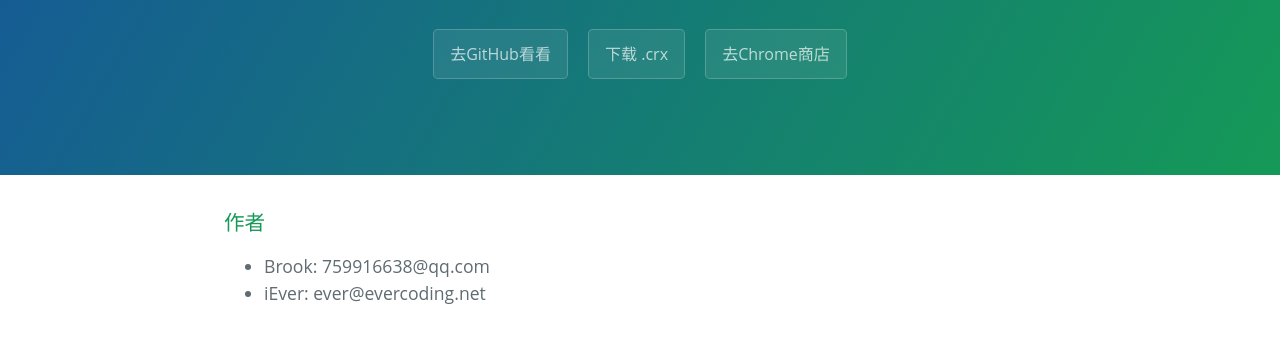
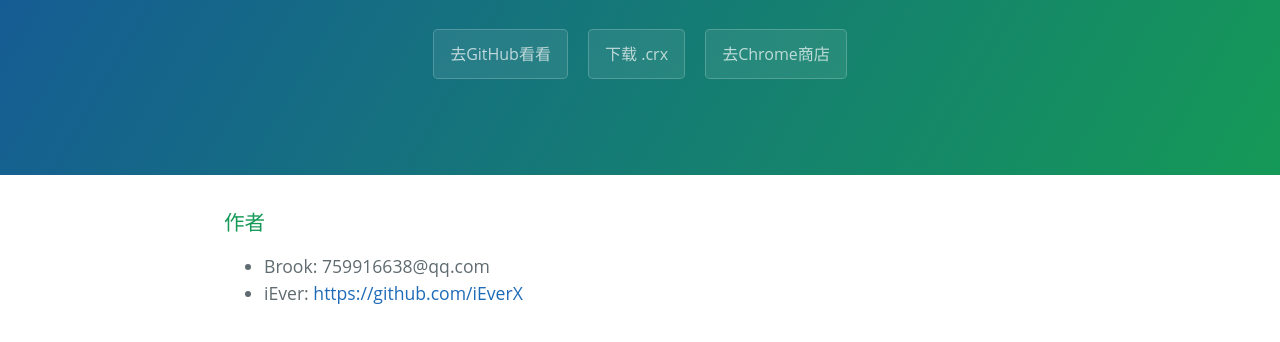
Before and after one commit to BrookShuihuaLee/DanMuKeYiYou, a plain HTML site: page index.html in a window 1280 px wide. Shown: the part 208-550 px from the top of the page. Drawn offline with Linux system fonts and the light colour scheme.

Commit message:
remove email and add gihhub link

```diff
--- a/index.html
+++ b/index.html
@@ -24,7 +24,7 @@
 
     <ul>
         <li>Brook: 759916638@qq.com</li>
-        <li>iEver: ever@evercoding.net</li>
+        <li>iEver: <a href="https://github.com/iEverX">https://github.com/iEverX</a></li>
     </ul>
 </section>
 </body>
```
